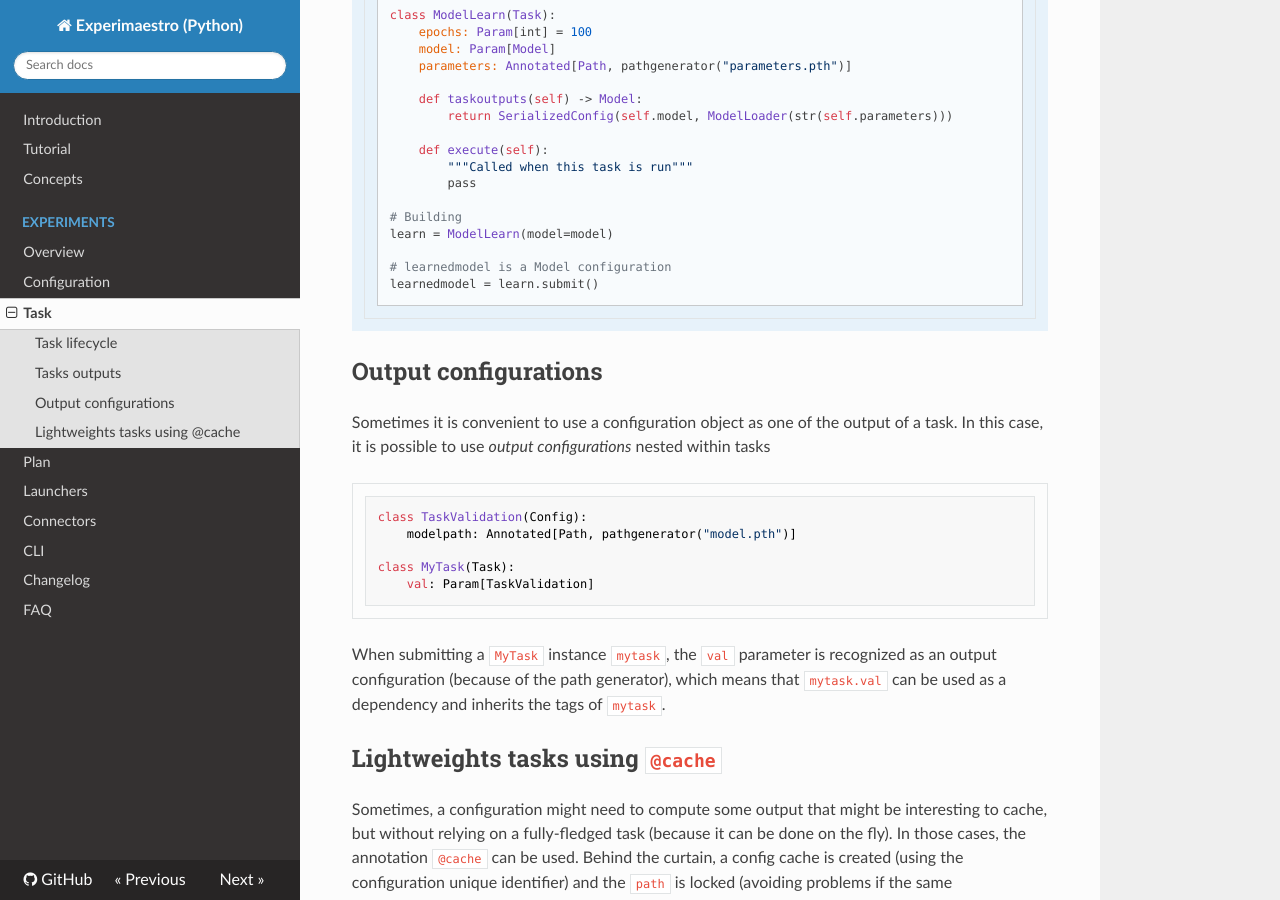
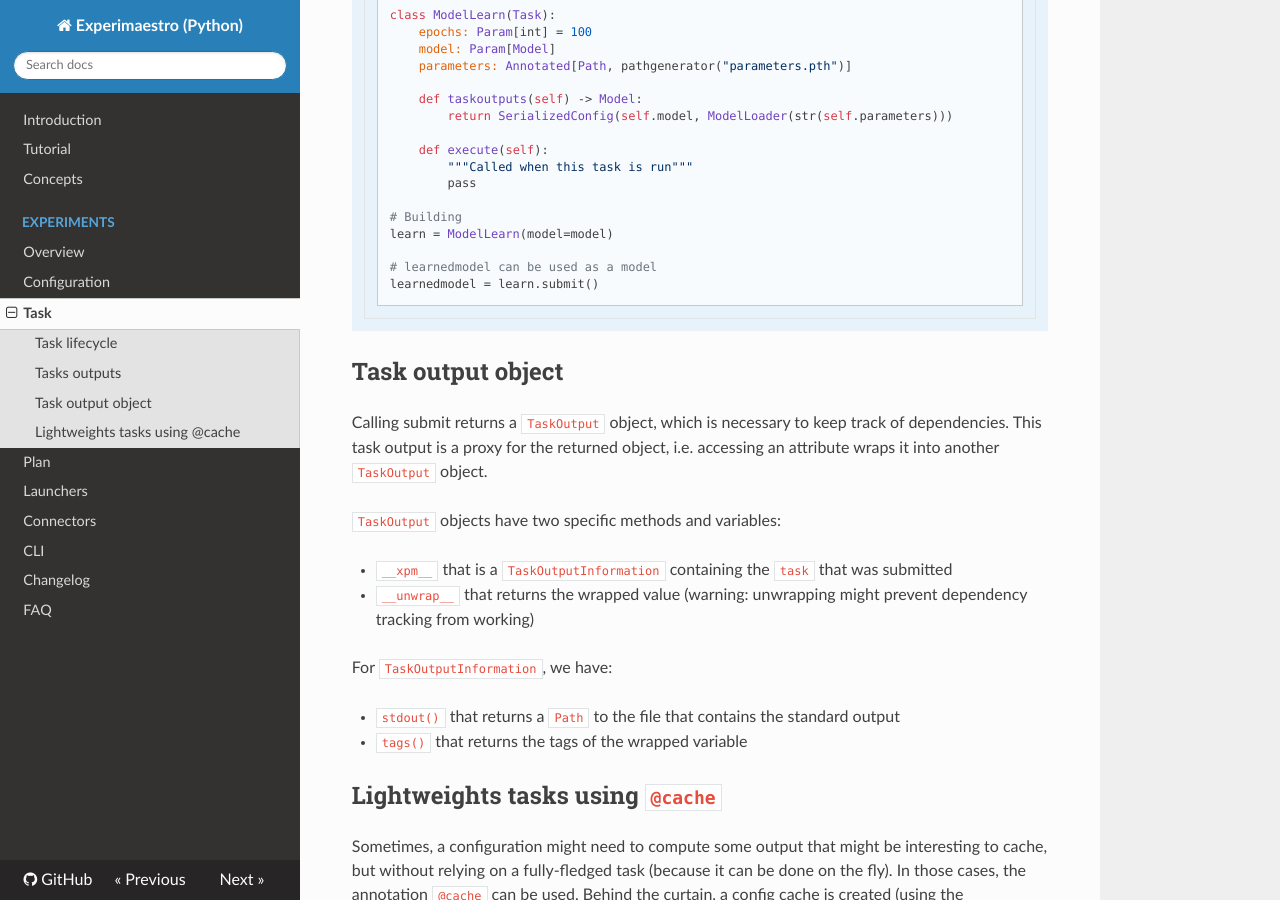
Before and after one commit to experimaestro/experimaestro-python, an MkDocs documentation site: the page built from docs/experiments/task.md, in a window 1280 px wide and 900 px high, scrolled down 1160 px. Built offline with MkDocs 1.6.1, drawn with Linux system fonts in a browser that asks for light colours; nearby versions of some CDN libraries.

Commit message:
Generalization of task output

````diff
--- a/docs/experiments/task.md
+++ b/docs/experiments/task.md
@@ -62,28 +62,26 @@ It is possible to generate a configuration when submitting a task.
     # Building
     learn = ModelLearn(model=model)
 
-    # learnedmodel is a Model configuration
+    # learnedmodel can be used as a model
     learnedmodel = learn.submit()
 
     ```
 
-## Output configurations
+## Task output object
 
-Sometimes it is convenient to use a configuration object as one of the output of
-a task. In this case, it is possible to use _output configurations_ nested
-within tasks
+Calling submit returns a `TaskOutput` object, which is necessary to keep track
+of dependencies. This task output is a proxy for the returned object, i.e.
+accessing an attribute wraps it into another `TaskOutput` object.
 
-```py3
-class TaskValidation(Config):
-    modelpath: Annotated[Path, pathgenerator("model.pth")]
+`TaskOutput` objects have two specific methods and variables:
 
-class MyTask(Task):
-    val: Param[TaskValidation]
-```
+- `__xpm__` that is a `TaskOutputInformation` containing the `task` that was submitted
+- `__unwrap__` that returns the wrapped value (warning: unwrapping might prevent dependency tracking from working)
 
-When submitting a `MyTask` instance `mytask`, the `val` parameter is recognized as
-an output configuration (because of the path generator), which means
-that `mytask.val` can be used as a dependency and inherits the tags of `mytask`.
+For `TaskOutputInformation`, we have:
+
+- `stdout()` that returns a `Path` to the file that contains the standard output
+- `tags()` that returns the tags of the wrapped variable
 
 ## Lightweights tasks using `@cache`
 
````
Also changed, not shown: 11 other files.
